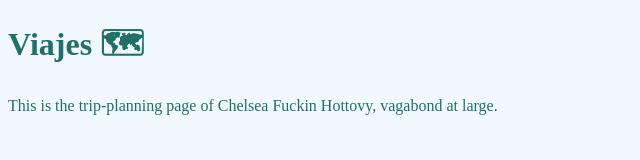
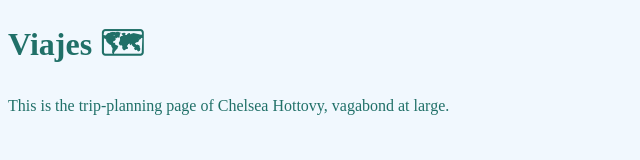
Before and after one commit to chelseah32/chelseah32.github.io, a plain HTML site: page unit_1/index.html in a window 1280 px wide. Shown: the full height of the page, 0-640 px from the left. Drawn offline with Linux system fonts and the light colour scheme.

Commit message:
Update index.html

```diff
--- a/unit_1/index.html
+++ b/unit_1/index.html
@@ -6,6 +6,6 @@
 </head>
 <body>
 	<h1>Viajes &#128506;</h1>
-    <p>This is the trip-planning page of Chelsea Fuckin Hottovy, vagabond at large.</p>
+    <p>This is the trip-planning page of Chelsea Hottovy, vagabond at large.</p>
 </body>
 </html>
```
